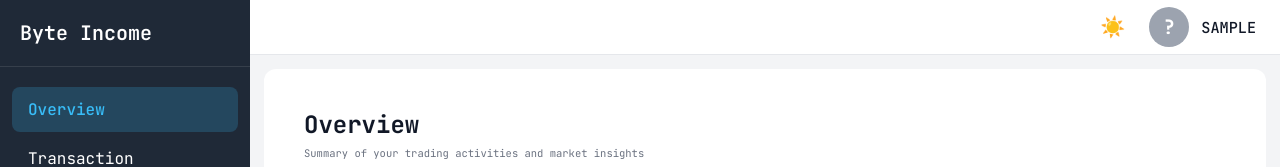
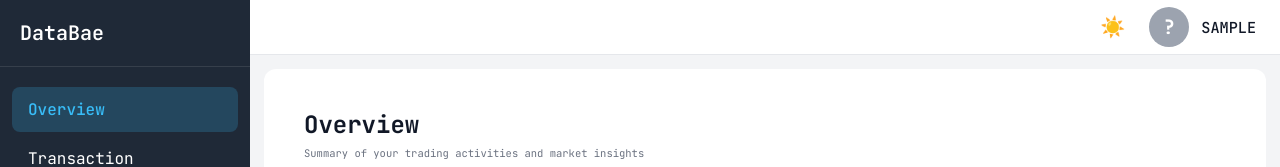
Before and after one commit to lytanghai/byte-income, a Vue app: page /overview in a window 1280 px wide. Shown: the top 167 px of the page. Built offline with nearby package versions, Linux system fonts and the light colour scheme; no server answers; sample sign-in values are in the browser's storage.

Commit message:
change name

```diff
--- a/src/layouts/DashboardLayout.vue
+++ b/src/layouts/DashboardLayout.vue
@@ -3,7 +3,7 @@
         <!-- Sidebar -->
         <aside class="sidebar" :class="{ open: isSidebarOpen }">
             <div class="sidebar-header">
-                <h2 class="logo">Byte Income</h2>
+                <h2 class="logo">DataBae</h2>
                 <button class="close-sidebar mobile-only" @click="closeSidebar">✕</button>
             </div>
 
```
